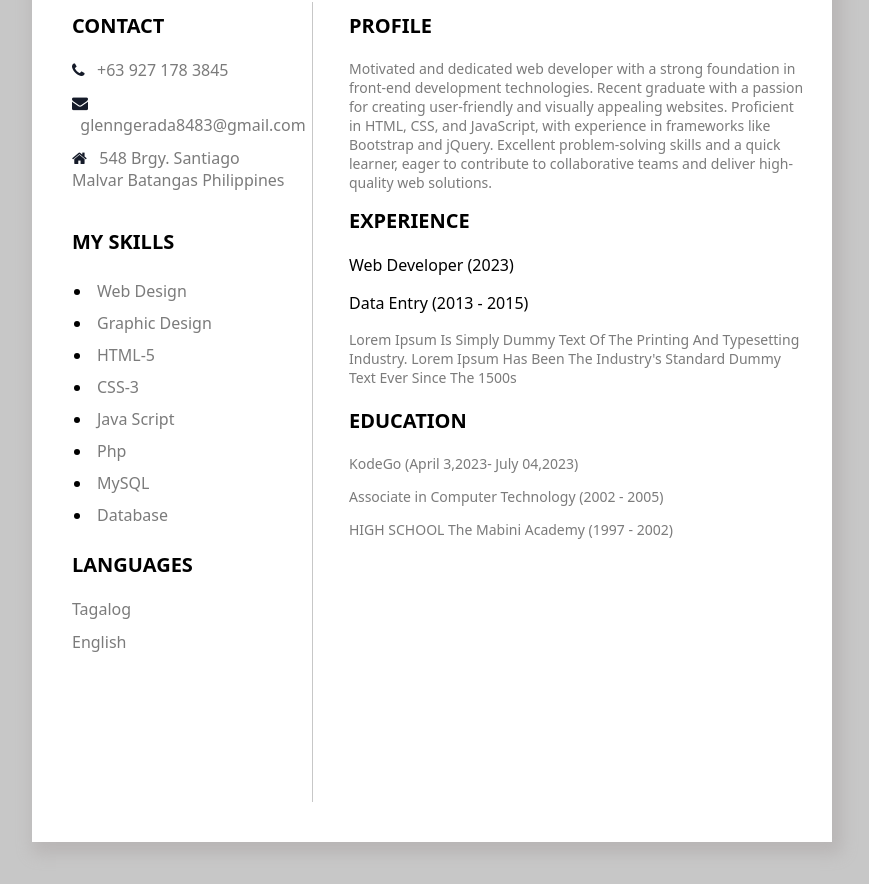
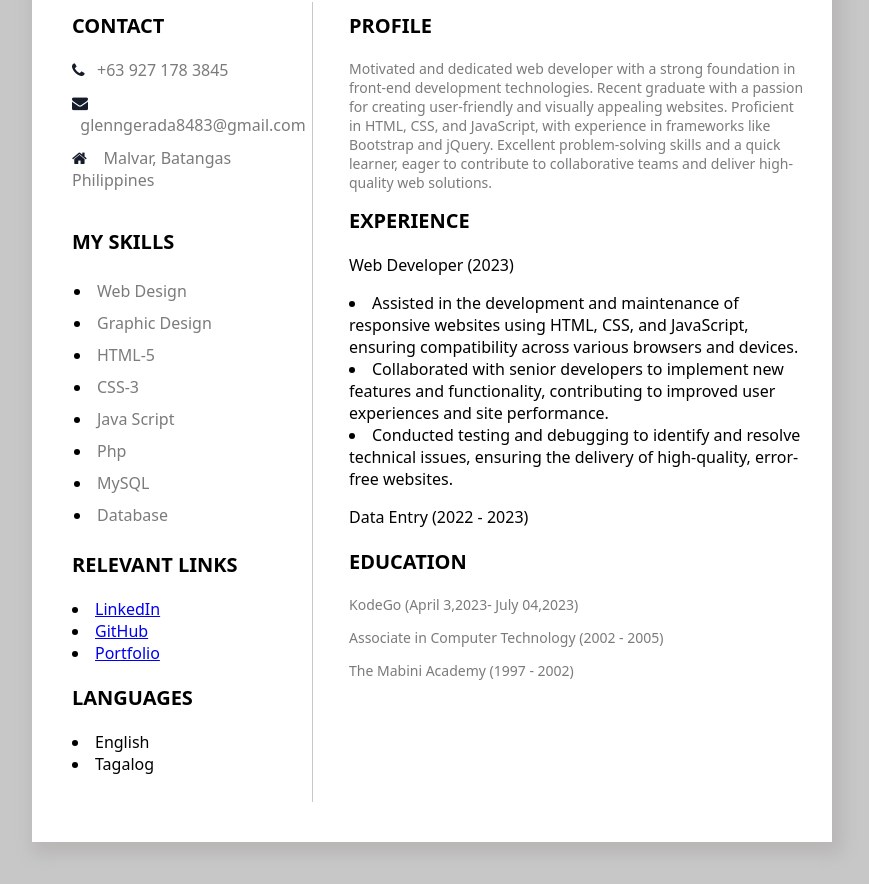
Before and after one commit to glenn0804/CV-Final, a plain HTML site: page index.html in a window 1280 px wide. Shown: the part 328-1212 px from the top of the page, without its empty margins (208-1077 px from the left). Drawn offline with Linux system fonts and the light colour scheme.

Commit message:
Edit profile, work experienced

```diff
--- a/index.html
+++ b/index.html
@@ -25,7 +25,7 @@
 				<p class="p3"><i class="fa fa-phone" aria-hidden="true"></i> &nbsp;&nbsp;+63 927 178 3845</p>
 				<p class="p3"><i class="fa fa-envelope" aria-hidden="true"></i> &nbsp;&nbsp;glenngerada8483@gmail.com
 				</p>
-				<p class="p3"><i class="fa fa-home" aria-hidden="true"></i> &nbsp;&nbsp;548 Brgy. Santiago Malvar
+				<p class="p3"><i class="fa fa-home" aria-hidden="true"></i> &nbsp;&nbsp; Malvar,
 					Batangas Philippines</p>
 
 
@@ -41,9 +41,17 @@
 					<li><span>MySQL</span></li>
 					<li><span>Database</span></li>
 				</ul>
+
+				<p class="head">Relevant Links</p>
+					<li><a href="https://www.linkedin.com/in/glenn-anthony-gerada-976297119?lipi=urn%3Ali%3Apage%3Ad_flagship3_profile_view_base_contact_details%3Bxsaoya4mREiYcs9fTzbmwA%3D%3D">LinkedIn</a></li>
+					<li><a href="https://github.com/glenn0804">GitHub</a></li>
+					<li><a href="https://final-portfolio-1dge.vercel.app/">Portfolio</a></li>
+
 				<p class="head">Languages</p>
-				<p class="p3">Tagalog</p>
-				<p class="p3">English</p>
+				<li><span>English</span></li>
+				<li><span>Tagalog</span></li>
+
+
 			</div>
 		</div>
 		<div class="line"></div>
@@ -59,20 +67,21 @@
 
 				<p>Web Developer (2023)</p>
 				<p class="p-4">
-
+					<li>Assisted in the development and maintenance of responsive websites using HTML, CSS, and JavaScript, ensuring compatibility across various browsers and devices.</li>
+					<li>Collaborated with senior developers to implement new features and functionality, contributing to improved user experiences and site performance.</li>
+					<li>Conducted testing and debugging to identify and resolve technical issues, ensuring the delivery of high-quality, error-free websites.</li>
 				</p>
 
-				<p>Data Entry (2013 - 2015)</p>
+				<p>Data Entry (2022 - 2023)</p>
 				<p class="p-4">
-					Lorem Ipsum Is Simply Dummy Text Of The Printing And Typesetting Industry. Lorem Ipsum Has Been The
-					Industry's Standard Dummy Text Ever Since The 1500s
+
 				</p>
 
 				<p>
 					<p class="head">Education</p>
 					<p class="p-4">KodeGo (April 3,2023- July 04,2023)</p>
 					<p class="p-4">Associate in Computer Technology (2002 - 2005)</p>
-					<p class="p-4">HIGH SCHOOL The Mabini Academy (1997 - 2002)</p>
+					<p class="p-4">The Mabini Academy (1997 - 2002)</p>
 				</p>
 
 
```
